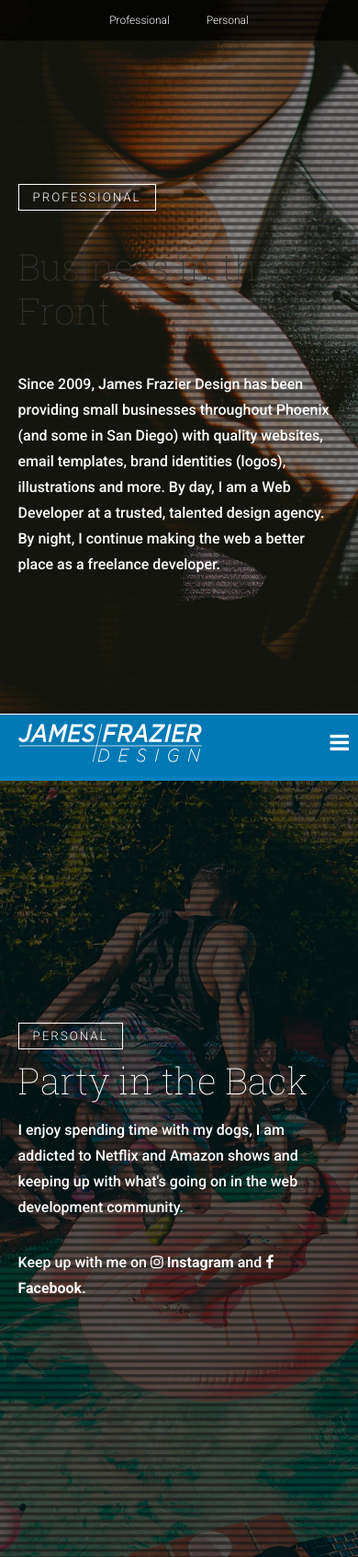
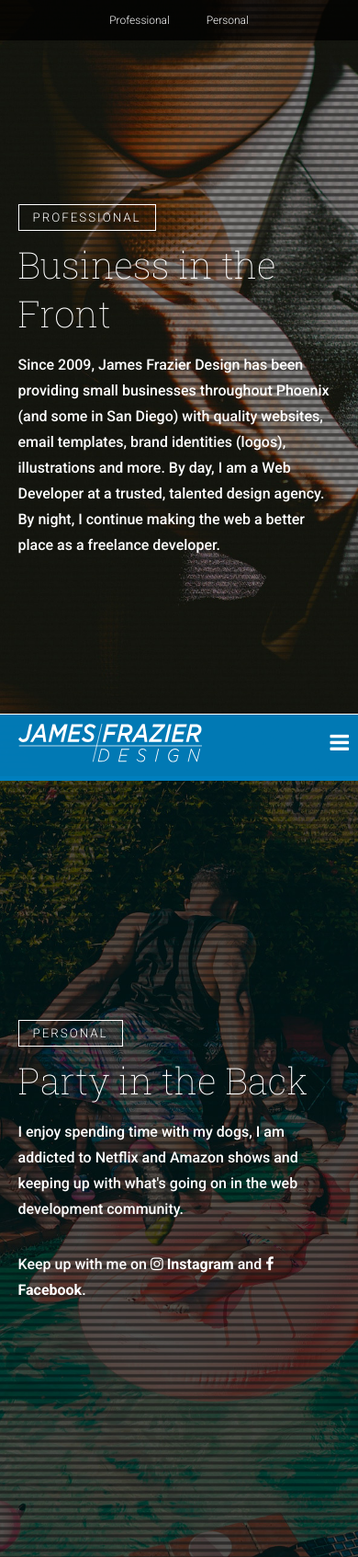
Before and after one commit to jamesfrazier81/no-db-jfd, a PHP site: page /about.php in a window 390 px wide. Shown: the whole page at 92% size. Run offline with PHP 8.4, Linux system fonts and the light colour scheme.

Commit message:
Removed margin on all headings.

```diff
--- a/sass/_about.scss
+++ b/sass/_about.scss
@@ -1,16 +1,15 @@
 // Internal pages only
 .about.inner {
     .container-wrap {
-        &.first {
+        &.first, &.second {
             background-image: url(/img/dist/bg-about-business.jpg);
             background-repeat: no-repeat;
             background-size: cover;
             background-position: center center;
             background-attachment: fixed;
-            // filter: blur(5px);
 
             .container {
-                h2, p, small {
+                h1, h2, p, small {
                     color: white;
                     border-color: white;
                 }
@@ -19,17 +18,6 @@
 
         &.second {
             background-image: url(/img/dist/bg-about-party.jpg);
-            background-repeat: no-repeat;
-            background-size: cover;
-            background-position: center center;
-            background-attachment: fixed;
-
-            .container {
-            	h2, p, small {
-            		color: white;
-            		border-color: white;
-            	}
-            }
         }
     }
 }
--- a/sass/_base.scss
+++ b/sass/_base.scss
@@ -10,24 +10,28 @@ html, body {
         font-family: $font-serif;
         font-size: 2.75rem;
         font-weight: $font-light;
+        margin: 0;
     }
 
     h2 {
         font-family: $font-serif;
         font-size: 2.75rem;
         font-weight: $font-light;
+        margin: 0;
     }
 
     h3 {
         font-family: $font-serif;
         font-size: 2rem;
         font-weight: $font-light;
+        margin: 0;
     }
 
     h4 {
         font-family: $font-serif;
         font-size: 1.25rem;
         font-weight: $font-bold;
+        margin: 0;
     }
 
     p, li {
@@ -83,7 +87,6 @@ html, body {
     html, body {
         h1, h2 {
             font-size: 2.5rem;
-            line-height: 3rem;
         }
 
         p {
--- a/sass/_contact.scss
+++ b/sass/_contact.scss
@@ -7,7 +7,7 @@
         background-attachment: fixed;
 
         .container {
-            h2, p, small, li {
+            h1, h2, p, small, li {
                 color: white;
                 border-color: white;
             }
--- a/sass/_services.scss
+++ b/sass/_services.scss
@@ -6,7 +6,7 @@
         background-attachment: fixed;
 
         .container {
-            h2, p, small, li {
+            h1, h2, p, small, li {
                 color: white;
                 border-color: white;
             }
--- a/sass/_thanks.scss
+++ b/sass/_thanks.scss
@@ -7,7 +7,7 @@
         background-attachment: fixed;
 
         .container {
-            h1, p, small, li {
+            h1, h2, p, small, li {
                 color: white;
                 border-color: white;
             }
--- a/sass/_work.scss
+++ b/sass/_work.scss
@@ -28,7 +28,7 @@
             background-image: url(/img/dist/bg-work-websites.jpg);
 
             .container {
-                h2, p, small, li {
+                h1, h2, p, small, li {
                     color: white;
                     border-color: white;
                 }
--- a/style.css
+++ b/style.css
@@ -9,19 +9,23 @@ html, body {
   html h1, body h1 {
     font-family: "Roboto Slab", serif;
     font-size: 2.75rem;
-    font-weight: 100; }
+    font-weight: 100;
+    margin: 0; }
   html h2, body h2 {
     font-family: "Roboto Slab", serif;
     font-size: 2.75rem;
-    font-weight: 100; }
+    font-weight: 100;
+    margin: 0; }
   html h3, body h3 {
     font-family: "Roboto Slab", serif;
     font-size: 2rem;
-    font-weight: 100; }
+    font-weight: 100;
+    margin: 0; }
   html h4, body h4 {
     font-family: "Roboto Slab", serif;
     font-size: 1.25rem;
-    font-weight: 700; }
+    font-weight: 700;
+    margin: 0; }
   html p, html li, body p, body li {
     font-size: 1rem;
     line-height: 1.75rem;
@@ -68,8 +72,7 @@ html, body {
 
 @media screen and (max-width: 1024px) {
   html h1, html h2, body h1, body h2 {
-    font-size: 2.5rem;
-    line-height: 3rem; }
+    font-size: 2.5rem; }
   html p, body p {
     font-weight: 400; } }
 
@@ -315,7 +318,7 @@ html, body {
   background-size: cover;
   background-position: center center;
   background-attachment: fixed; }
-  .services.inner .container-wrap .container h2, .services.inner .container-wrap .container p, .services.inner .container-wrap .container small, .services.inner .container-wrap .container li {
+  .services.inner .container-wrap .container h1, .services.inner .container-wrap .container h2, .services.inner .container-wrap .container p, .services.inner .container-wrap .container small, .services.inner .container-wrap .container li {
     color: white;
     border-color: white; }
   .services.inner .container-wrap.first {
@@ -325,27 +328,19 @@ html, body {
   .services.inner .container-wrap.third {
     background-image: url(/img/dist/bg-services-html5.jpg); }
 
-.about.inner .container-wrap.first {
+.about.inner .container-wrap.first, .about.inner .container-wrap.second {
   background-image: url(/img/dist/bg-about-business.jpg);
   background-repeat: no-repeat;
   -moz-background-size: cover;
   background-size: cover;
   background-position: center center;
   background-attachment: fixed; }
-  .about.inner .container-wrap.first .container h2, .about.inner .container-wrap.first .container p, .about.inner .container-wrap.first .container small {
+  .about.inner .container-wrap.first .container h1, .about.inner .container-wrap.first .container h2, .about.inner .container-wrap.first .container p, .about.inner .container-wrap.first .container small, .about.inner .container-wrap.second .container h1, .about.inner .container-wrap.second .container h2, .about.inner .container-wrap.second .container p, .about.inner .container-wrap.second .container small {
     color: white;
     border-color: white; }
 
 .about.inner .container-wrap.second {
-  background-image: url(/img/dist/bg-about-party.jpg);
-  background-repeat: no-repeat;
-  -moz-background-size: cover;
-  background-size: cover;
-  background-position: center center;
-  background-attachment: fixed; }
-  .about.inner .container-wrap.second .container h2, .about.inner .container-wrap.second .container p, .about.inner .container-wrap.second .container small {
-    color: white;
-    border-color: white; }
+  background-image: url(/img/dist/bg-about-party.jpg); }
 
 .work.inner .container-wrap {
   background-repeat: no-repeat;
@@ -370,7 +365,7 @@ html, body {
         height: auto; }
   .work.inner .container-wrap.first {
     background-image: url(/img/dist/bg-work-websites.jpg); }
-    .work.inner .container-wrap.first .container h2, .work.inner .container-wrap.first .container p, .work.inner .container-wrap.first .container small, .work.inner .container-wrap.first .container li {
+    .work.inner .container-wrap.first .container h1, .work.inner .container-wrap.first .container h2, .work.inner .container-wrap.first .container p, .work.inner .container-wrap.first .container small, .work.inner .container-wrap.first .container li {
       color: white;
       border-color: white; }
   .work.inner .container-wrap.second {
@@ -410,7 +405,7 @@ html, body {
   background-size: cover;
   background-position: center center;
   background-attachment: fixed; }
-  .contact.inner .container-wrap .container h2, .contact.inner .container-wrap .container p, .contact.inner .container-wrap .container small, .contact.inner .container-wrap .container li {
+  .contact.inner .container-wrap .container h1, .contact.inner .container-wrap .container h2, .contact.inner .container-wrap .container p, .contact.inner .container-wrap .container small, .contact.inner .container-wrap .container li {
     color: white;
     border-color: white; }
   .contact.inner .container-wrap.first {
@@ -487,7 +482,7 @@ html, body {
   background-size: cover;
   background-position: center center;
   background-attachment: fixed; }
-  .thanks.inner .container-wrap .container h1, .thanks.inner .container-wrap .container p, .thanks.inner .container-wrap .container small, .thanks.inner .container-wrap .container li {
+  .thanks.inner .container-wrap .container h1, .thanks.inner .container-wrap .container h2, .thanks.inner .container-wrap .container p, .thanks.inner .container-wrap .container small, .thanks.inner .container-wrap .container li {
     color: white;
     border-color: white; }
   .thanks.inner .container-wrap .container h1 {
```
